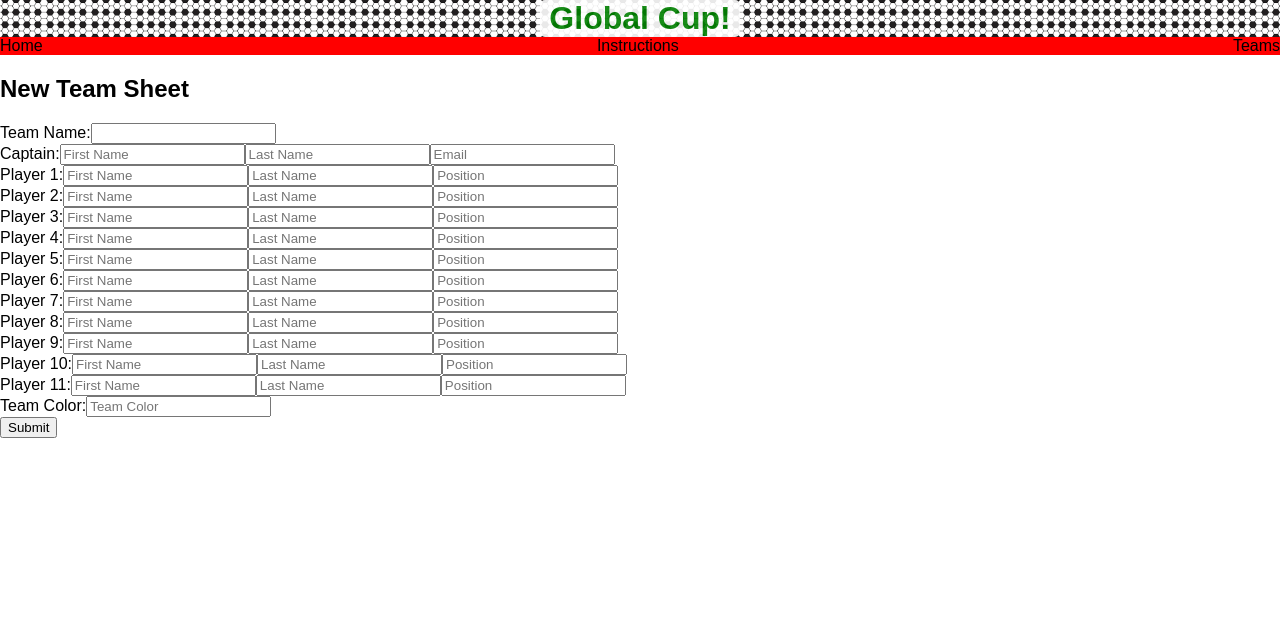
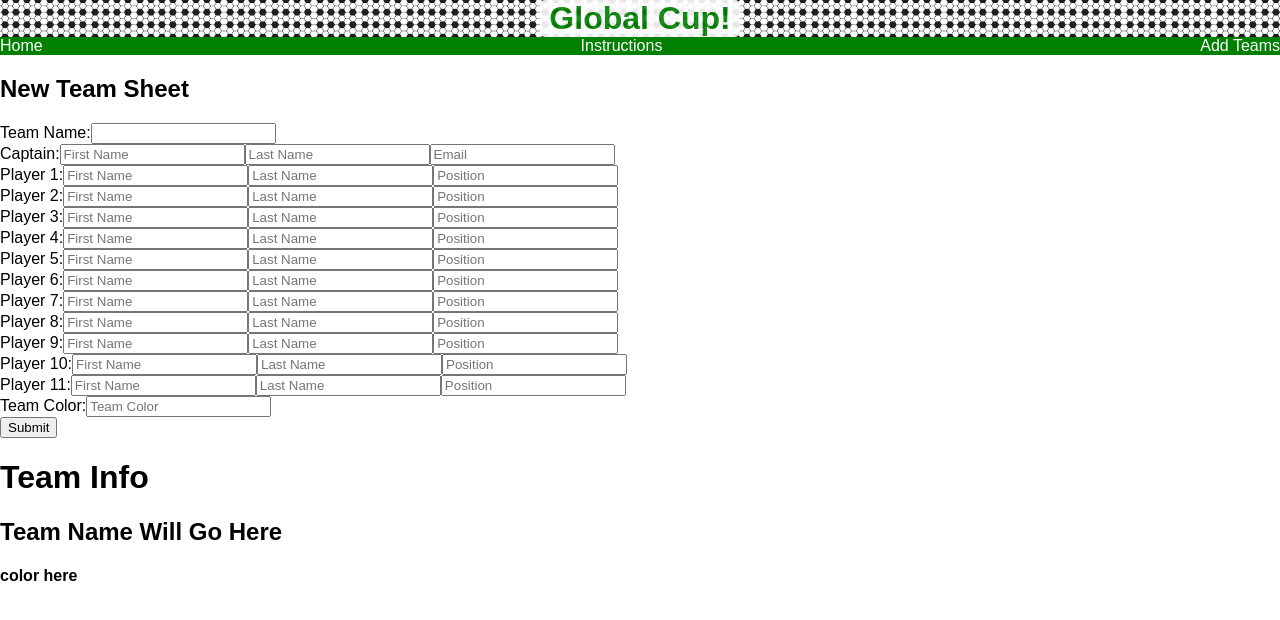
Before and after one commit to letimmy94/Project-3-front-end, a React (Create React App) app in the folder global-cup/: page / in a window 1280 px wide. Shown: the top 620 px of the page. Built offline with nearby package versions, Linux system fonts and the light colour scheme.

Commit message:
added team info component

```diff
--- a/global-cup/src/components/App/App.js
+++ b/global-cup/src/components/App/App.js
@@ -6,6 +6,7 @@ import NavBar from '../NavBar/NavBar'
 import Roster from '../Roster/Roster'
 import TeamFrom from '../TeamForm/TeamForm'
 import './App.css'
+import TeamInfo from '../TeamInfo/TeamInfo'
 
 class App extends Component {
   constructor() {
@@ -22,6 +23,7 @@ class App extends Component {
           <NavBar />
         </div>
         <TeamFrom />
+        <TeamInfo />
       </div>
     )
   }
--- a/global-cup/src/components/NavBar/NavBar.css
+++ b/global-cup/src/components/NavBar/NavBar.css
@@ -3,6 +3,7 @@
   justify-content: space-between;
   align-items: center;
   margin: auto 0;
-  background: red;
+  background: green;
   width: auto;
+  color: white;
 }
--- a/global-cup/src/components/NavBar/NavBar.js
+++ b/global-cup/src/components/NavBar/NavBar.js
@@ -7,7 +7,7 @@ class NavBar extends Component {
       <div className="nav">
         <a>Home</a>
         <a>Instructions</a>
-        <a>Teams</a>
+        <a>Add Teams</a>
       </div>
     )
   }
--- a/global-cup/src/components/Roster/Roster.js
+++ /dev/null
@@ -1,10 +0,0 @@
-import React, { Component } from 'react'
-import './Roster.css'
-
-class Roster extends Component {
-  render() {
-    return <div />
-  }
-}
-
-export default Roster
--- /dev/null
+++ b/global-cup/src/components/TeamInfo/TeamInfo.js
@@ -0,0 +1,21 @@
+import React, { Component } from 'react'
+
+class TeamInfo extends Component {
+  constructor() {
+    super()
+
+    this.state = {}
+  }
+
+  render() {
+    return (
+      <div>
+        <h1 className="info">Team Info</h1>
+        <h2>Team Name Will Go Here</h2>
+        <h4>color here</h4>
+      </div>
+    )
+  }
+}
+
+export default TeamInfo
```
Also changed, not shown: global-cup/src/components/Roster/Roster.css (deleted).
